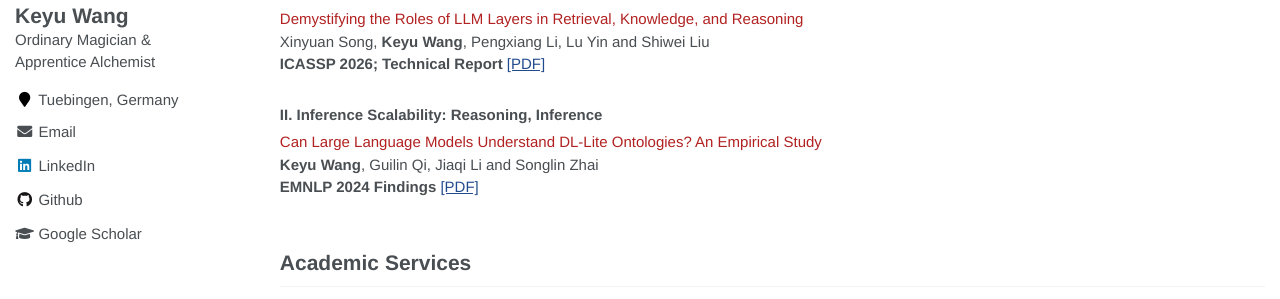
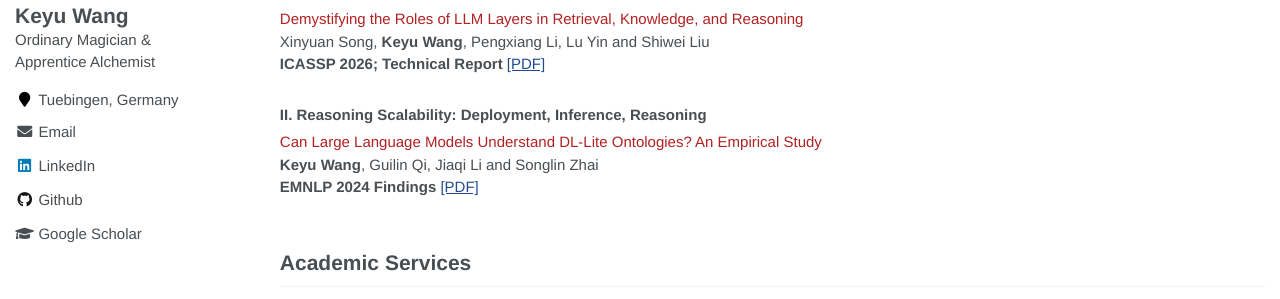
Before and after one commit to keyu-wang-2002/keyu-wang-2002.github.io, a Jekyll site: the page built from _pages/about.md, in a window 1280 px wide and 900 px high, scrolled down 807 px. Shown: the part 302-601 px from the top of the window. Built offline with Jekyll 4.4.1, drawn with Linux system fonts in a browser that asks for light colours.

Commit message:
Update about.md

```diff
--- a/_pages/about.md
+++ b/_pages/about.md
@@ -73,7 +73,7 @@ Xinyuan Song, **Keyu Wang**, Pengxiang Li, Lu Yin and Shiwei Liu \\
 
 <div style="margin-top: 30px;"></div>
 
-#### II. Inference Scalability: Reasoning, Inference
+#### II. Reasoning Scalability:  Deployment, Inference, Reasoning
 <div class='paper-box-text' markdown="1">
 <font color='FireBrick'> Can Large Language Models Understand DL-Lite Ontologies? An Empirical Study </font>
 **Keyu Wang**, Guilin Qi, Jiaqi Li and Songlin Zhai \\
```
